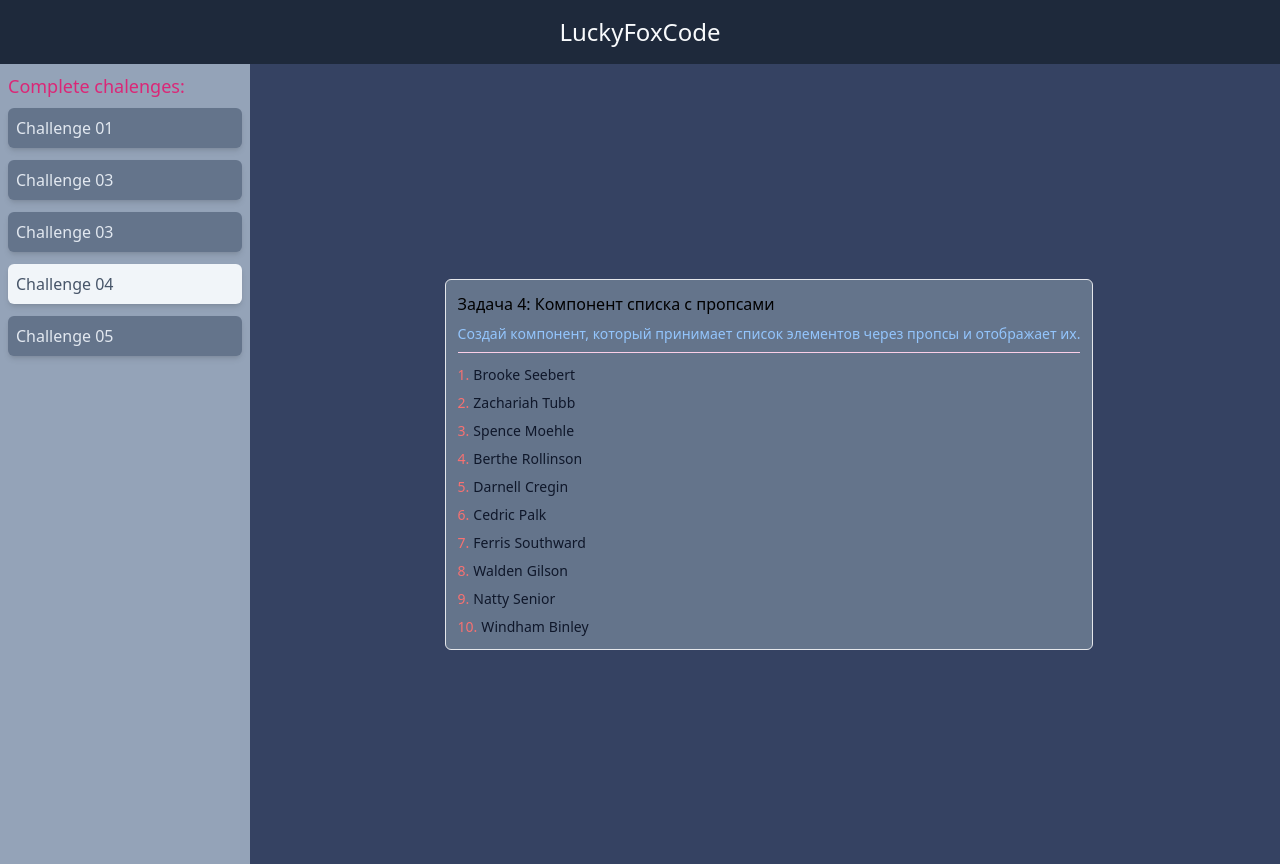
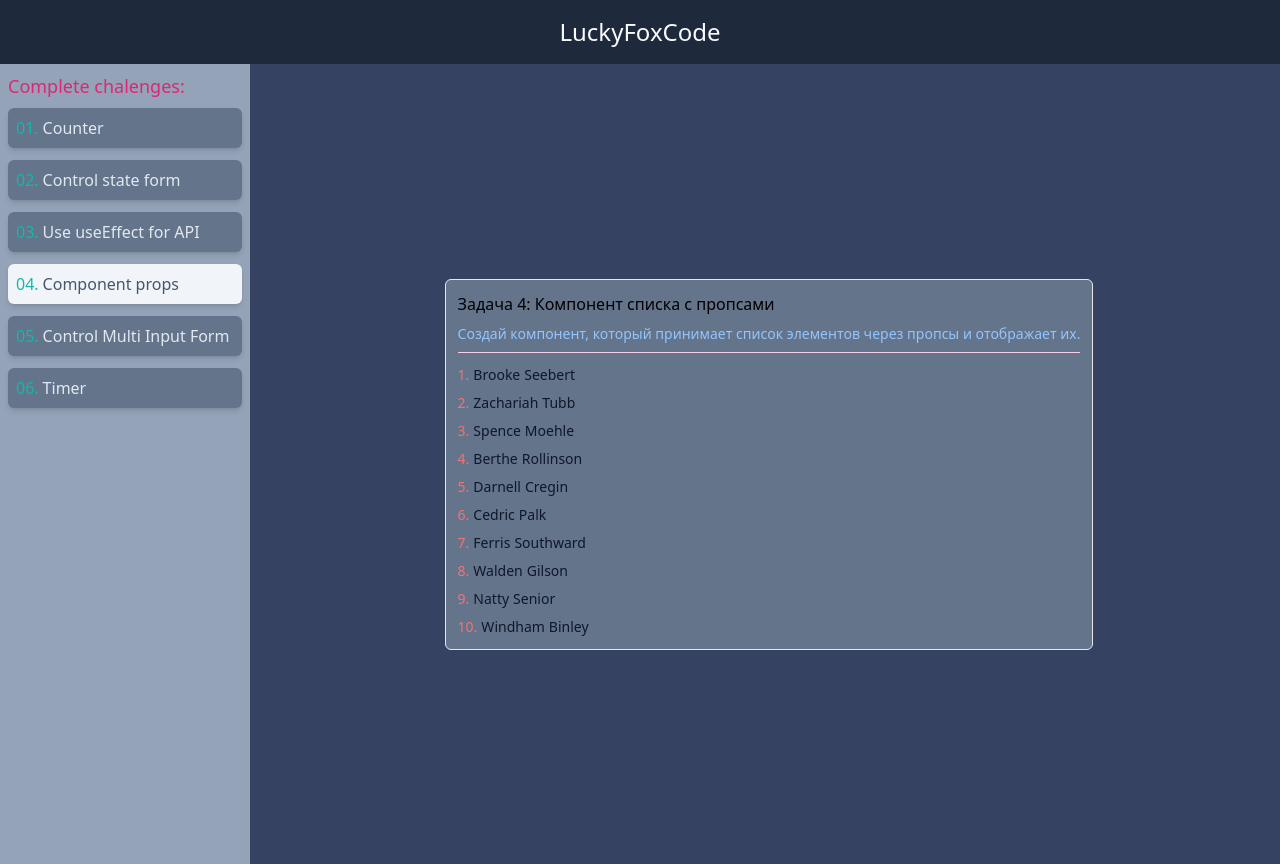
Before and after one commit to LuckyFoxCode/react-training, a React app: page /challenge-04 in a window 1280 px wide. Built offline with nearby package versions, Linux system fonts and the light colour scheme; the HTML template or start-up script is replaced by a standard one.

Commit message:
:recycle: Refactor Aside component

```diff
--- a/src/components/layout/Aside.tsx
+++ b/src/components/layout/Aside.tsx
@@ -22,7 +22,12 @@ export const Aside = () => {
                 )
               }
             >
-              {route.description}
+              <span className='font-medium text-teal-500 mr-1'>
+                {route.id}.
+              </span>
+              {route.description.length > 26
+                ? `${route.description.slice(0, 24)}...`
+                : route.description}
             </NavLink>
           </li>
         ))}
--- a/src/utils/consts/routes.ts
+++ b/src/utils/consts/routes.ts
@@ -2,23 +2,33 @@ import { RouteProp } from 'utils/types';
 
 export const routes: RouteProp[] = [
   {
+    id: '01',
     path: '/challenge-01',
-    description: 'Challenge 01',
+    description: 'Counter',
   },
   {
+    id: '02',
     path: '/challenge-02',
-    description: 'Challenge 03',
+    description: 'Control state form',
   },
   {
+    id: '03',
     path: '/challenge-03',
-    description: 'Challenge 03',
+    description: 'Use useEffect for API',
   },
   {
+    id: '04',
     path: '/challenge-04',
-    description: 'Challenge 04',
+    description: 'Component props',
   },
   {
+    id: '05',
     path: '/challenge-05',
-    description: 'Challenge 05',
+    description: 'Control Multi Input Form',
+  },
+  {
+    id: '06',
+    path: '/challenge-06',
+    description: 'Timer',
   },
 ];
--- a/src/utils/types/route.ts
+++ b/src/utils/types/route.ts
@@ -1,4 +1,5 @@
 export interface RouteProp {
+  id: string;
   path: string;
   description: string;
 }
```
